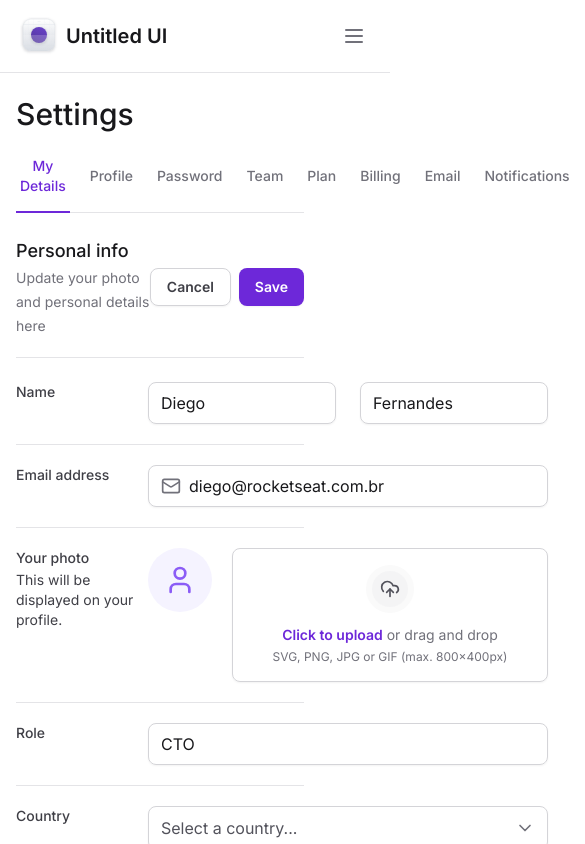
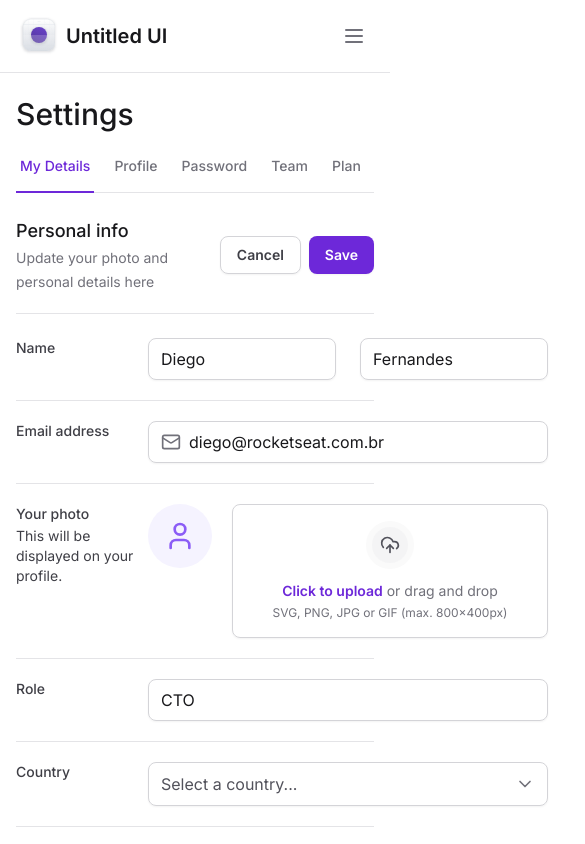
Before and after one commit to matsubrasil/tailwind-next-dashboard, a Next.js app: page / in a window 390 px wide. Shown: the top 844 px of the page, 585 px wide, since content can reach past the window. Built offline with nearby package versions, Linux system fonts and the light colour scheme.

Commit message:
feat: tabs scroll

```diff
--- a/package.json
+++ b/package.json
@@ -11,6 +11,7 @@
   "dependencies": {
     "@formkit/auto-animate": "^0.8.0",
     "@radix-ui/react-collapsible": "^1.0.3",
+    "@radix-ui/react-scroll-area": "^1.0.4",
     "@radix-ui/react-select": "^1.2.2",
     "@radix-ui/react-tabs": "^1.0.4",
     "@types/node": "20.5.3",
--- a/src/app/layout.tsx
+++ b/src/app/layout.tsx
@@ -18,9 +18,9 @@
   return (
     <html lang="en" className="antialiased">
       <body className={inter.className}>
-        <div className="grid min-h-screen grid-cols-app ">
+        <div className="min-h-screen lg:grid lg:grid-cols-app ">
           <Sidebar />
-          <main className="px-4 pb-12 pt-24 lg:col-start-2 lg:px-8 lg:pb-12 lg:pt-8">
+          <main className="max-w-[100vw] px-4 pb-12 pt-24 lg:col-start-2 lg:px-8 lg:pb-12 lg:pt-8">
             {children}
           </main>
         </div>
--- a/src/app/page.tsx
+++ b/src/app/page.tsx
@@ -11,6 +11,8 @@
   return (
     <>
       <h1 className="text-3xl font-medium text-zinc-900">Settings</h1>
+
+      {/* Tabs */}
       <SettingsTabs />
 
       <section className="mt-6 flex flex-col ">
--- a/src/components/SettingsTabs/TabItem.tsx
+++ b/src/components/SettingsTabs/TabItem.tsx
@@ -14,7 +14,7 @@
       value={value}
       className="group relative px-1 pb-4 text-sm font-medium text-zinc-500 outline-none hover:text-violet-700 data-[state=active]:text-violet-700"
     >
-      <span className="rounded group-focus-visible:ring-2 group-focus-visible:ring-violet-400 group-focus-visible:ring-offset-4">
+      <span className="whitespace-nowrap rounded group-focus-visible:ring-2 group-focus-visible:ring-violet-400 group-focus-visible:ring-offset-4">
         {title}
       </span>
       {isSelected && (
--- a/src/components/SettingsTabs/index.tsx
+++ b/src/components/SettingsTabs/index.tsx
@@ -1,6 +1,7 @@
 'use client'
+import * as ScrollArea from '@radix-ui/react-scroll-area'
+import * as Tabs from '@radix-ui/react-tabs'
 import { useState } from 'react'
-import * as Tabs from '@radix-ui/react-tabs'
 import { TabItem } from './TabItem'
 
 export function SettingsTabs() {
@@ -8,6 +9,8 @@
 
   return (
     <Tabs.Root value={currentTab} onValueChange={setCurrentTab}>
+      <ScrollArea.Root className="w-full" type="scroll">
+        <ScrollArea.Viewport className="w-full overflow-x-scroll">
           <Tabs.List className="mt-6 flex w-full items-center gap-4 border-b border-zinc-200">
             <TabItem
               value="tab1"
@@ -24,8 +27,16 @@
               title="Password"
               isSelected={currentTab === 'tab3'}
             />
-        <TabItem value="tab4" title="Team" isSelected={currentTab === 'tab4'} />
-        <TabItem value="tab5" title="Plan" isSelected={currentTab === 'tab5'} />
+            <TabItem
+              value="tab4"
+              title="Team"
+              isSelected={currentTab === 'tab4'}
+            />
+            <TabItem
+              value="tab5"
+              title="Plan"
+              isSelected={currentTab === 'tab5'}
+            />
             <TabItem
               value="tab6"
               title="Billing"
@@ -52,6 +63,15 @@
               isSelected={currentTab === 'tab10'}
             />
           </Tabs.List>
+        </ScrollArea.Viewport>
+
+        <ScrollArea.Scrollbar
+          className="flex h-0.5 translate-y-1.5 touch-none select-none flex-col bg-zinc-100"
+          orientation="horizontal"
+        >
+          <ScrollArea.Thumb className="relative flex-1 rounded-lg bg-zinc-300" />
+        </ScrollArea.Scrollbar>
+      </ScrollArea.Root>
     </Tabs.Root>
   )
 }
```
Also changed, not shown: 1 other file (tests, documents, lock files or other folders). Lines whose indentation alone changed are shown as unchanged.
